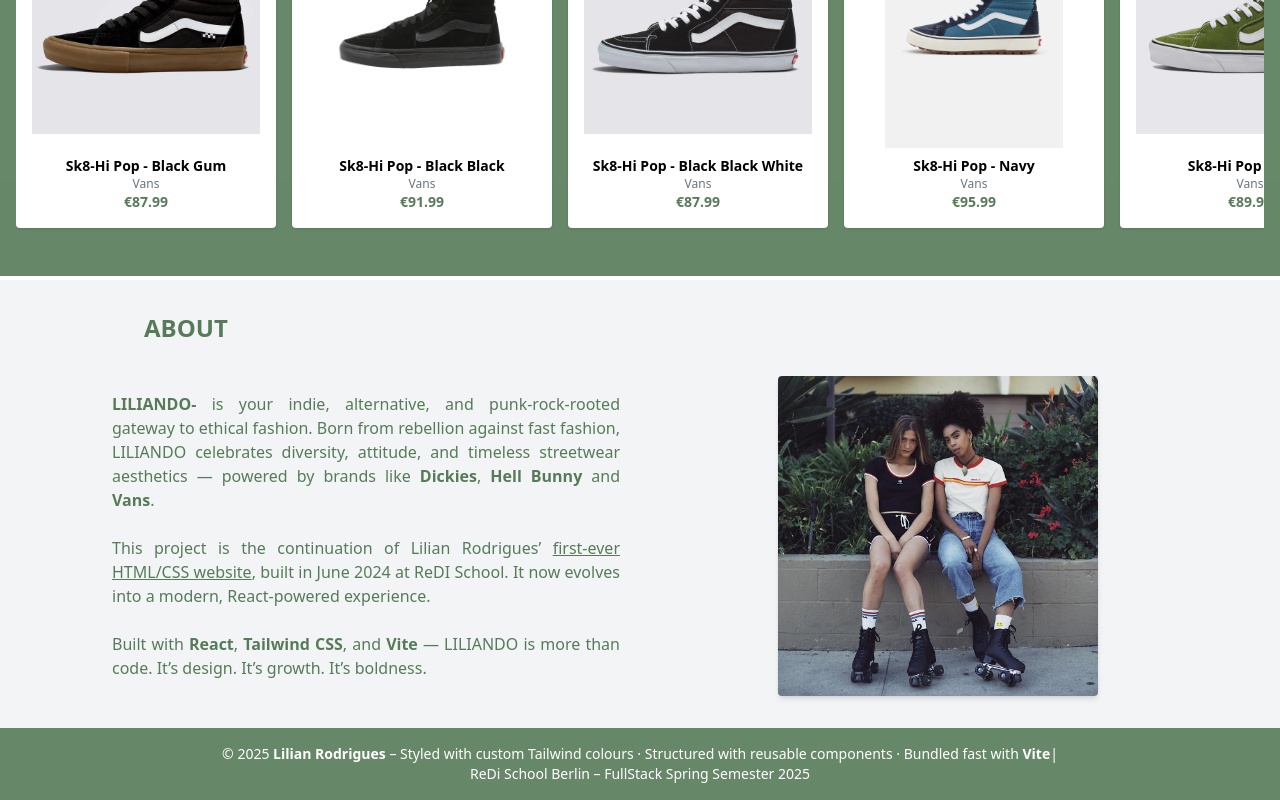
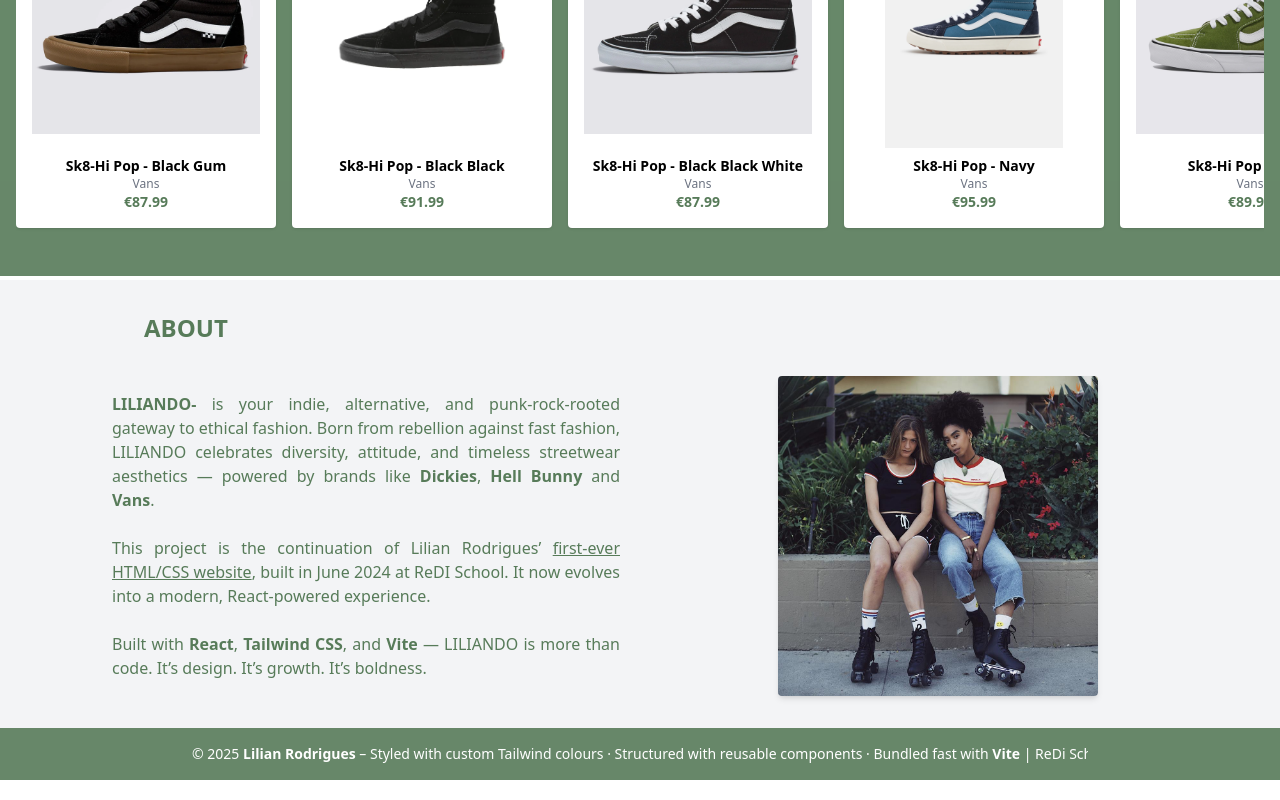
Before and after one commit to Lilian-CR/liliando_ecommerce, a React (Vite) app: page / in a window 1280 px wide. Shown: the part 1852-2652 px from the top of the page. Built offline with nearby package versions, Linux system fonts and the light colour scheme.

Commit message:
Update Footer.jsx

```diff
--- a/src/components/Footer.jsx
+++ b/src/components/Footer.jsx
@@ -1,10 +1,8 @@
 function Footer() {
   return (
     <footer className="bg-primary/90 text-white text-center text-xs md:text-sm py-4 px-4 md:px-8 leading-relaxed">
-      <div className="max-w-4xl mx-auto">
-        © 2025 <strong>Lilian Rodrigues</strong> – Styled with custom Tailwind colours · Structured with reusable components · Bundled fast with <strong>Vite</strong>
-        <br className="block sm:hidden" />
-        | <span className="inline-block mt-1 sm:mt-0">ReDi School Berlin – FullStack Spring Semester 2025</span>
+      <div className="max-w-4xl mx-auto whitespace-nowrap overflow-x-auto">
+        © 2025 <strong>Lilian Rodrigues</strong> – Styled with custom Tailwind colours · Structured with reusable components · Bundled fast with <strong>Vite</strong> | ReDi School Berlin – FullStack Spring Semester 2025
       </div>
     </footer>
   );
```
